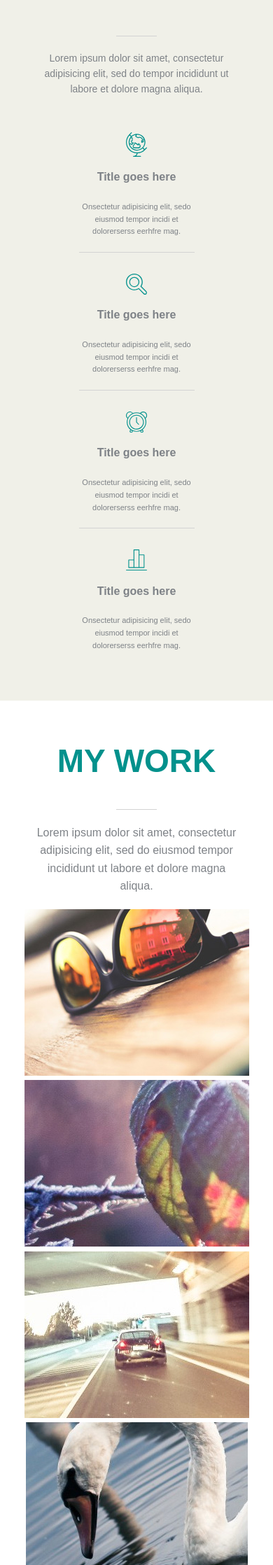
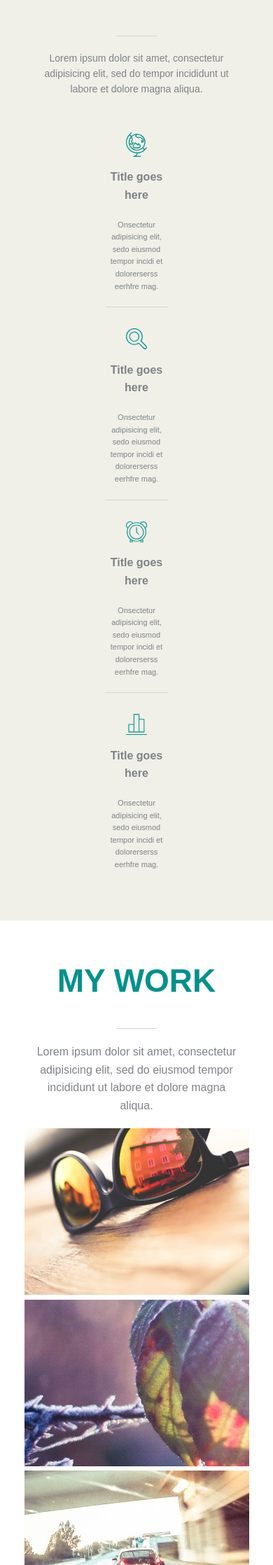
Before and after one commit to goronfreeman/goronfreeman.github.io-myfolio, a Jekyll site: the page built from index.html, in a window 390 px wide. Shown: the part 2374-4610 px from the top of the page at 70% size. Built offline with Jekyll 4.4.1, drawn with Linux system fonts in a browser that asks for light colours; nearby versions of some CDN libraries; Markdown is read by kramdown in place of the engine named in the settings.

Commit message:
make services more responsive

```diff
--- a/assets/css/main.css
+++ b/assets/css/main.css
@@ -993,11 +993,8 @@ header {
       -webkit-flex-wrap: wrap;
           -ms-flex-wrap: wrap;
               flex-wrap: wrap; }
-      .test .services-wrap .services-lockup [class^="icon-"]:nth-child(odd) {
+      .test .services-wrap .services-lockup [class^="icon-"] {
         margin-right: 50px; }
-      @media (min-width: 1250px) {
-        .test .services-wrap .services-lockup [class^="icon-"]:nth-child(2) {
-          margin-right: 50px; } }
       .test .services-wrap .services-lockup .icon {
         height: 30px;
         width: 30px;
@@ -1020,18 +1017,22 @@ header {
       .test .services-wrap hr {
         margin: 0 40%; }
       .test .services-wrap .services-lockup {
-        -webkit-box-pack: center;
-        -webkit-justify-content: center;
-            -ms-flex-pack: center;
-                justify-content: center; }
-        .test .services-wrap .services-lockup [class^="icon-"] .icon {
-          display: inline-block; }
-        .test .services-wrap .services-lockup [class^="icon-"]:not(:first-child) {
-          border-top: 1px solid lightgray; }
-        .test .services-wrap .services-lockup [class^="icon-"]:nth-child(odd) {
+        -webkit-box-orient: vertical;
+        -webkit-box-direction: normal;
+        -webkit-flex-direction: column;
+            -ms-flex-direction: column;
+                flex-direction: column;
+        margin: 0 100px; }
+        .test .services-wrap .services-lockup [class^="icon-"] {
           margin-right: 0; }
-        .test .services-wrap .services-lockup p {
-          text-align: center; }
+          .test .services-wrap .services-lockup [class^="icon-"] .icon {
+            display: inline-block; }
+          .test .services-wrap .services-lockup [class^="icon-"]:not(:first-child) {
+            border-top: 1px solid lightgray; }
+          .test .services-wrap .services-lockup [class^="icon-"] p {
+            text-align: center;
+            display: inline-block;
+            max-width: 100%; }
     .test .image-wrap {
       display: none; } }
 
```
Also changed, not shown: assets/css/2-modules/services.sass (+9 -11 lines).
